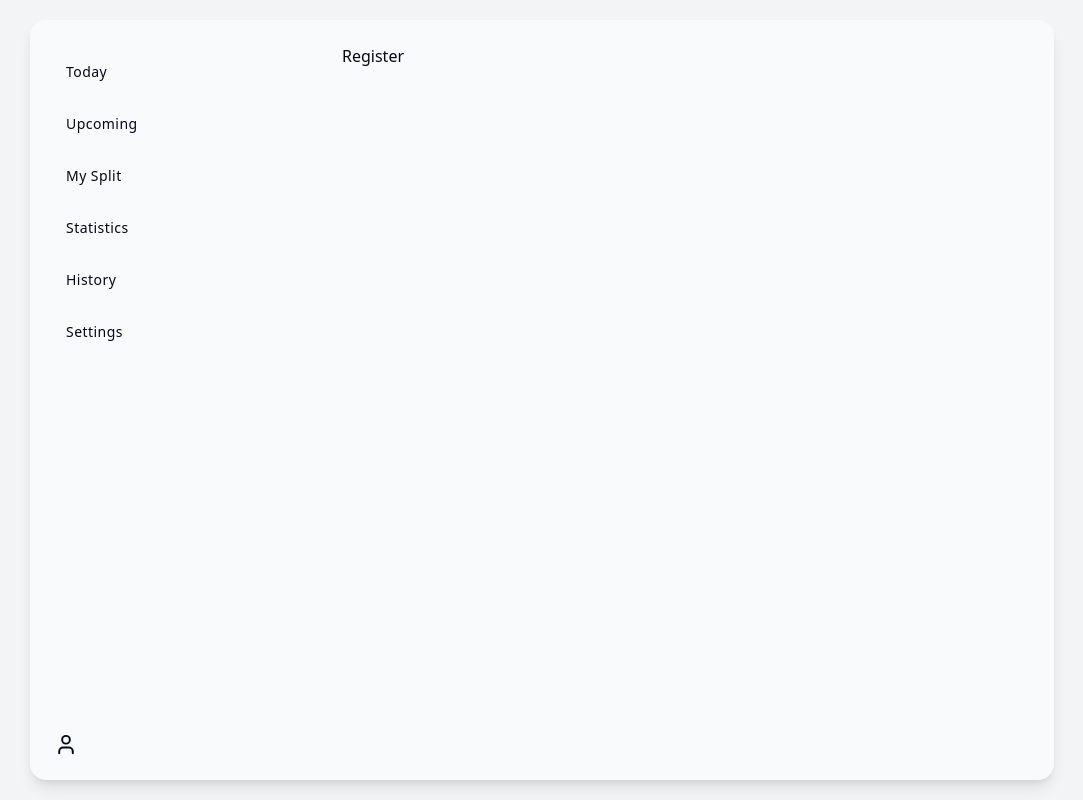
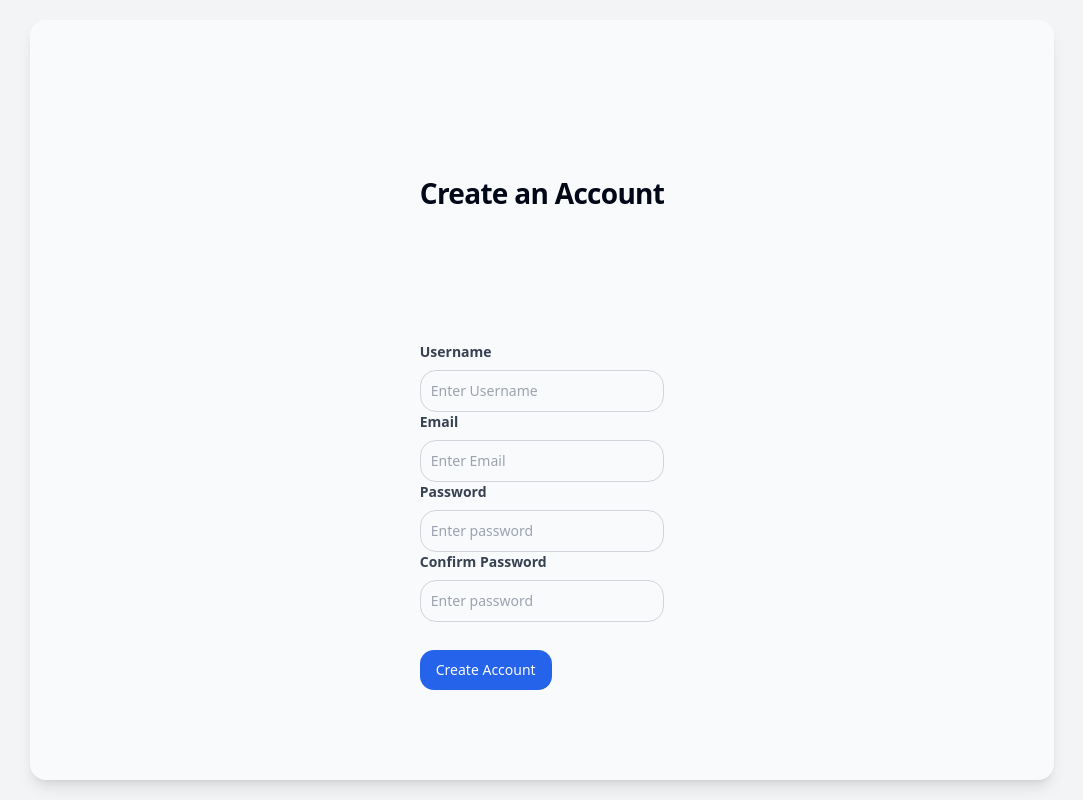
Before and after one commit to amanuelabiy/TrainTrack, a React (Vite) app in the folder frontend/train-track/: page /register in a window 1280 px wide. Shown: the whole page, without its empty margins (98-1181 px from the left). Built offline with nearby package versions, Linux system fonts and the light colour scheme.

Commit message:
Added Functionality For Register Page

```diff
--- /dev/null
+++ b/frontend/train-track/src/components/register/Input.tsx
@@ -0,0 +1,43 @@
+import { InputProps } from "@/types/accountTypes";
+
+// export interface InputProps {
+//   id: string;
+//   label: string;
+//   type: string;
+//   value: string;
+//   onChange: (e: React.ChangeEvent<HTMLInputElement>) => void;
+//   placeholder?: string;
+// }
+
+function Input({
+  id,
+  label,
+  type,
+  value,
+  onChange,
+  placeholder,
+  name,
+}: InputProps) {
+  return (
+    <div className="flex-col">
+      <label
+        className="block text-gray-700 text-sm font-bold mb-2"
+        htmlFor={id}
+      >
+        {label}
+      </label>
+      <input
+        type={type}
+        id={id}
+        name={name}
+        value={value}
+        onChange={onChange}
+        className="bg-gray-50 border border-gray-300 text-gray-900 text-sm rounded-lg focus:ring-blue-500 focus:border-blue-500 block w-full p-2.5 "
+        placeholder={placeholder}
+        required
+      ></input>
+    </div>
+  );
+}
+
+export default Input;
--- /dev/null
+++ b/frontend/train-track/src/components/register/RegisterBtn.tsx
@@ -0,0 +1,7 @@
+import { Button } from "../ui/button";
+
+function RegisterBtn() {
+  return <Button className="my-7">Create Account</Button>;
+}
+
+export default RegisterBtn;
--- a/frontend/train-track/src/pages/Layout.tsx
+++ b/frontend/train-track/src/pages/Layout.tsx
@@ -4,7 +4,7 @@ import Navbar from "@/components/navbar/Navbar";
 
 function Layout() {
   const location = useLocation();
-  const hideNavbarPaths = ["/login", "register"];
+  const hideNavbarPaths = ["/login", "/register"];
 
   return (
     <div className="relative flex justify-center items-center min-h-screen bg-gray-100">
@@ -14,7 +14,7 @@ function Layout() {
           <Outlet />
         </div>
         <div className="lg:hidden absolute top-4 right-4">
-          <MobileDropdown />
+          {!hideNavbarPaths.includes(location.pathname) && <MobileDropdown />}
         </div>
       </div>
     </div>
--- a/frontend/train-track/src/pages/Login.tsx
+++ b/frontend/train-track/src/pages/Login.tsx
@@ -1,5 +1,9 @@
 function Login() {
-  return <div>Login</div>;
+  return (
+    <div>
+      <h1>Login</h1>
+    </div>
+  );
 }
 
 export default Login;
--- a/frontend/train-track/src/pages/Register.tsx
+++ b/frontend/train-track/src/pages/Register.tsx
@@ -1,5 +1,68 @@
+import { useState } from "react";
+import { RegisterForm } from "../types/accountTypes";
+import Input from "@/components/register/Input";
+import RegisterBtn from "@/components/register/RegisterBtn";
+
 function Register() {
-  return <div>Register</div>;
+  const [formData, setFormData] = useState<RegisterForm>({
+    email: "",
+    username: "",
+    password: "",
+    confirmedPassword: "",
+  });
+
+  const handleChange = (e: React.ChangeEvent<HTMLInputElement>): void => {
+    const { name, value } = e.target;
+    console.log("Name: " + name, "Value: " + value);
+    setFormData({ ...formData, [name]: value });
+  };
+
+  return (
+    <div className="flex flex-col items-center justify-center	">
+      <form>
+        <h1 className="font-bold text-center tracking-tight text-28px my-32">
+          Create an Account
+        </h1>
+        <Input
+          id="username"
+          label="Username"
+          type="text"
+          value={formData.username}
+          onChange={handleChange}
+          placeholder="Enter Username"
+          name="username"
+        />
+        <Input
+          id="email"
+          label="Email"
+          type="email"
+          value={formData.email}
+          onChange={handleChange}
+          placeholder="Enter Email"
+          name="email"
+        />
+        <Input
+          id="password"
+          label="Password"
+          type="password"
+          value={formData.password}
+          onChange={handleChange}
+          placeholder="Enter password"
+          name="password"
+        />
+        <Input
+          id="confirmPassword"
+          label="Confirm Password"
+          type="password"
+          value={formData.confirmedPassword}
+          onChange={handleChange}
+          placeholder="Enter password"
+          name="confirmedPassword"
+        />
+        <RegisterBtn />
+      </form>
+    </div>
+  );
 }
 
 export default Register;
--- /dev/null
+++ b/frontend/train-track/src/types/accountTypes.ts
@@ -0,0 +1,16 @@
+export interface RegisterForm {
+  email: string;
+  username: string;
+  password: string;
+  confirmedPassword: string;
+}
+
+export interface InputProps {
+  id: string;
+  label: string;
+  type: string;
+  value: string;
+  onChange: (e: React.ChangeEvent<HTMLInputElement>) => void;
+  placeholder?: string;
+  name: string;
+}
--- a/frontend/train-track/tailwind.config.js
+++ b/frontend/train-track/tailwind.config.js
@@ -77,11 +77,15 @@ module.exports = {
         "4/5": "80%",
         "3/4": "75%",
         "2/3": "66.666667%",
+        "512px": "512px",
       },
       height: {
         "95vh": "95vh",
         screen: "100vh",
       },
+      fontSize: {
+        "28px": "28px",
+      },
     },
   },
   plugins: [require("tailwindcss-animate")],
```
Also changed, not shown: frontend/train-track/src/types/workoutTypes.ts (renamed from frontend/train-track/src/types/index.ts).
